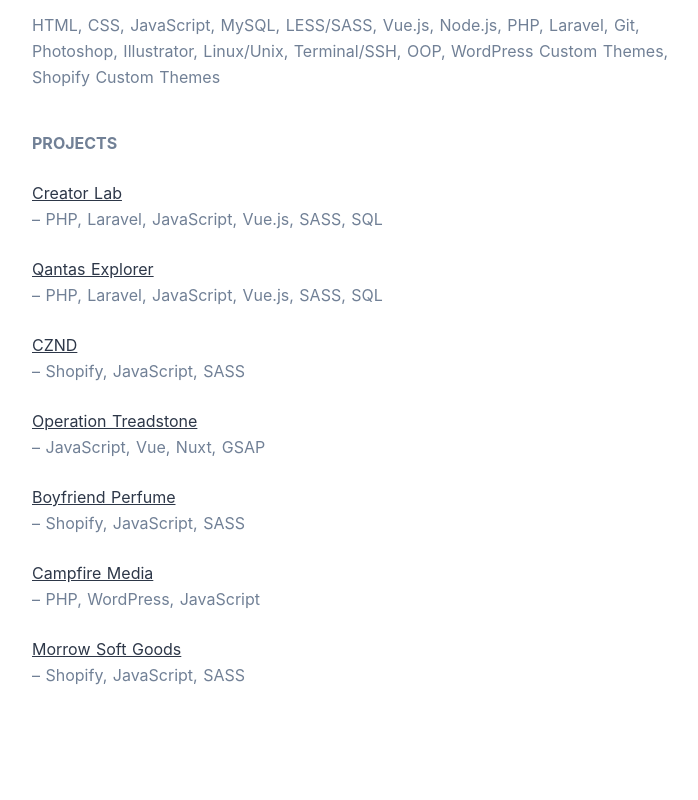
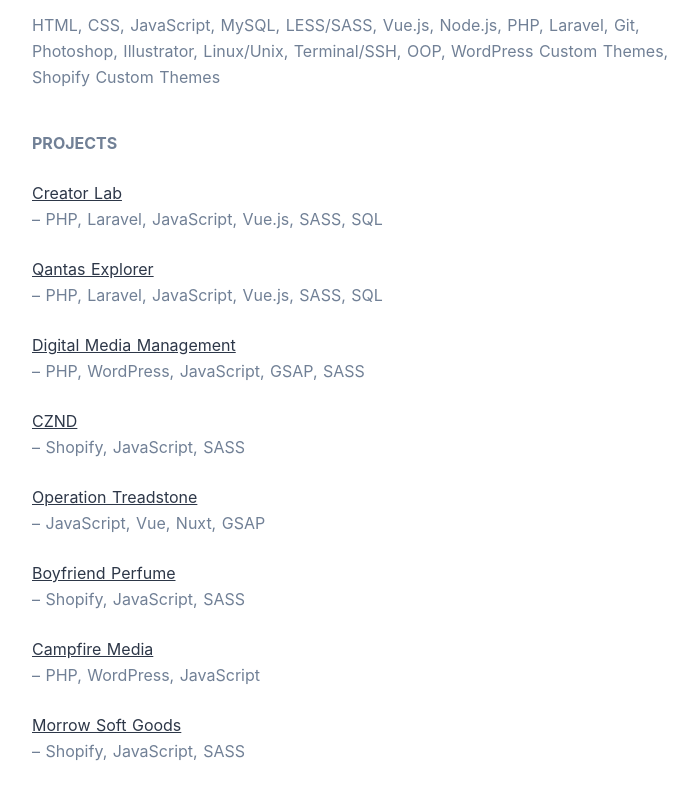
Before and after one commit to jamestylerpatton/portfolio, a Nuxt app: page / in a window 1280 px wide. Shown: the part 1364-2164 px from the top of the page, without its empty margins (288-986 px from the left). Built offline with nearby package versions, Linux system fonts and the light colour scheme.

Commit message:
Add DMM site to projects
Also add .nojekyll for gh-page hosting

```diff
--- a/pages/index.vue
+++ b/pages/index.vue
@@ -72,6 +72,14 @@
             </h4>
             <p>
               – PHP, Laravel, JavaScript, Vue.js, SASS, SQL
+            </p>
+          </div>
+          <div class="mb-6">
+            <h4 class="text-gray-800">
+              <a href="https://digitalmediamanagement.com" target="_blank" class="underline">Digital Media Management</a>
+            </h4>
+            <p>
+              – PHP, WordPress, JavaScript, GSAP, SASS
             </p>
           </div>
           <div class="mb-6">
```
Also changed, not shown: 1 other file (tests, documents, lock files or other folders).
